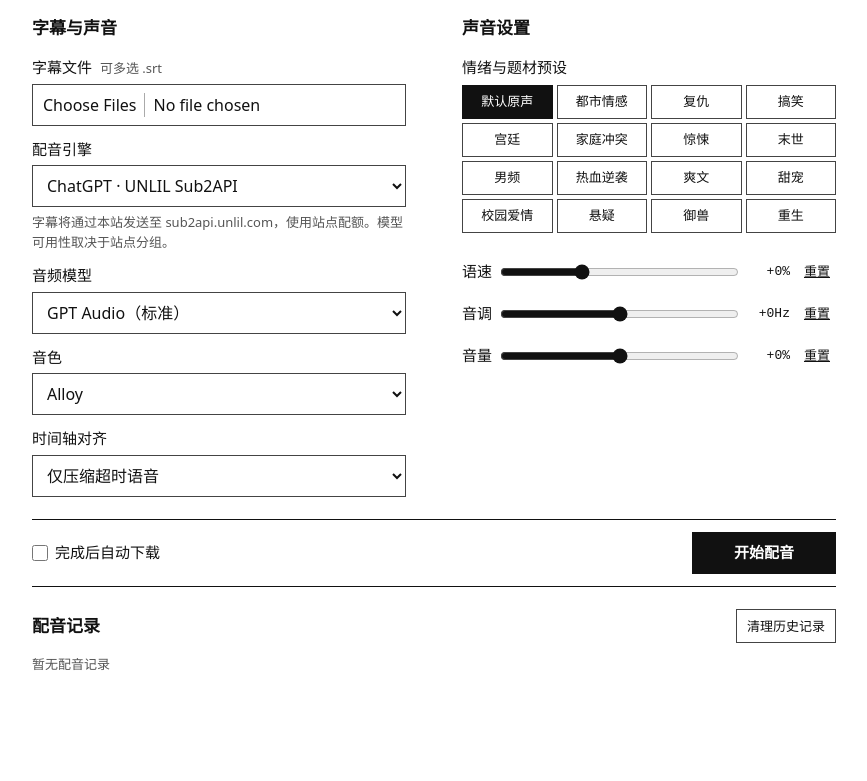
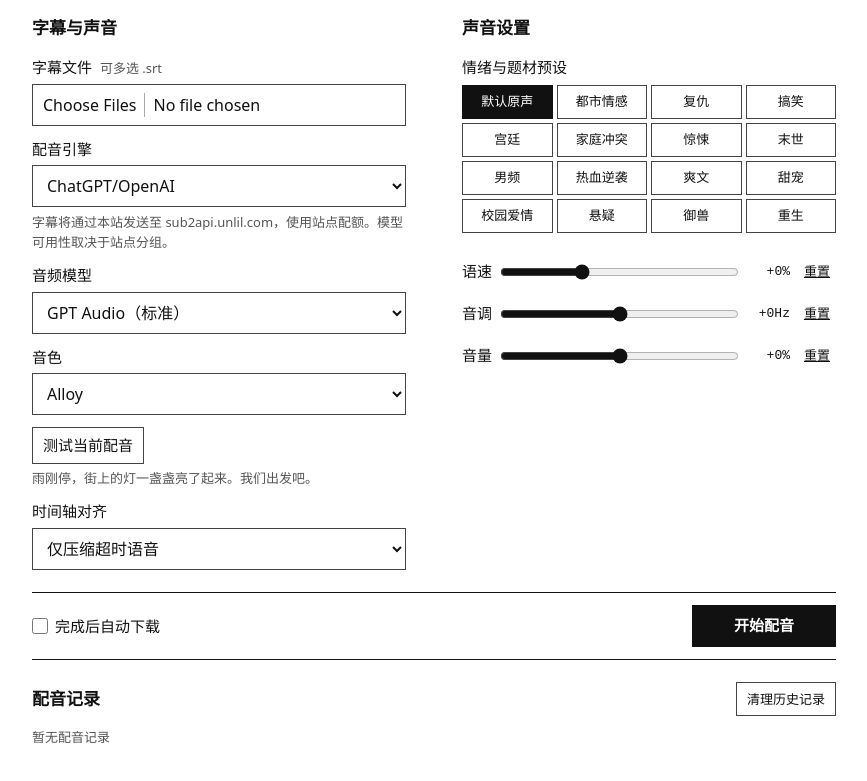
Before and after one commit to GHUNLIL/srt-voice-studio, a plain HTML site: page index.html in a window 1280 px wide. Shown: the part 99-880 px from the top of the page, without its empty margins (206-1073 px from the left). Before the commit the page ends 815 px from the top, so only its background shows below. Drawn offline with Linux system fonts and the light colour scheme.

Commit message:
Generate engine-specific voice samples with the selected settings

```diff
--- a/cloud-speech.js
+++ b/cloud-speech.js
@@ -47,6 +47,31 @@ fillVoices('sub2Voice',chatVoices);
 updateSpeechVoices();
 byId('speechModel').addEventListener('change',updateSpeechVoices);
 
+const previewLines = {
+  ja:'朝の駅に、まもなく最初の電車が到着します。',
+  ko:'해가 뜨자 조용하던 시장이 조금씩 활기를 되찾습니다.',
+  'en-us':'The morning train rolls past the lake as the sun comes up.',
+  de:'Am frühen Morgen öffnet die kleine Bäckerei am Marktplatz.',
+  cmn:'天刚亮，街角的面包店已经飘出了香味。'
+};
+
+function currentExample() {
+  const mode = engine.value;
+  const title = engine.selectedOptions[0].textContent;
+  if (mode === 'sub2api' || mode === 'compatible') {
+    const chat = mode === 'sub2api';
+    const model = selectedSetting(chat ? 'sub2Model' : 'speechModel');
+    const voice = selectedSetting(chat ? 'sub2Voice' : 'customVoice');
+    return {name:[title,model,voice].filter(Boolean).join(' · '),
+      text:chat ? '雨刚停，街上的灯一盏盏亮了起来。我们出发吧。' : '本次列车即将到站，请带好随身物品。'};
+  }
+  const lang = voiceList.value.split('+')[0];
+  return {name:title+' · '+voiceList.selectedOptions[0].textContent, text:previewLines[lang]};
+}
+function showExample() {
+  byId('sampleText').textContent = currentExample().text;
+}
+voiceList.addEventListener('change',showExample);
 function updateProvider() {
   const mode = engine.value;
   byId('localFields').hidden = mode !== 'local';
@@ -71,6 +96,7 @@ function updateProvider() {
     compatible:'每段字幕和密钥将直接发送到下方地址。请填写你信任且支持浏览器跨域请求的语音接口，费用计入该密钥所属账户。'
   };
   byId('engineNote').textContent = notes[mode];
+  showExample();
 }
 engine.addEventListener('change', updateProvider);
 byId('speechUrl').addEventListener('input', () => { byId('customKey').value = ''; });
--- a/index.html
+++ b/index.html
@@ -11,7 +11,7 @@
 <label for="srtFiles">字幕文件 <small>可多选 .srt</small></label>
 <input type="file" id="srtFiles" accept=".srt" multiple>
 <label for="engineSelect">配音引擎</label>
-<select id="engineSelect"><option value="local">浏览器本地语音</option><option value="azure-key">微软 Azure Speech · 自填密钥</option><option value="sub2api" selected>ChatGPT · UNLIL Sub2API</option><option value="compatible">兼容语音接口 · 自选模型</option><option value="azure" disabled hidden>微软 Azure Speech · 站点提供</option></select>
+<select id="engineSelect"><option value="local">浏览器本地语音</option><option value="azure-key">微软 Azure Speech · 自填密钥</option><option value="sub2api" selected>ChatGPT/OpenAI</option><option value="compatible">兼容语音接口 · 自选模型</option><option value="azure" disabled hidden>微软 Azure Speech · 站点提供</option></select>
             <p id="engineNote"></p>
 <div id="localFields" hidden><button type="button" id="downloadEngine">下载并缓存引擎（9.3 MB）</button></div>
 <div id="azureFields" class="provider-fields" hidden>
@@ -44,6 +44,8 @@
 <option value="de+m3">德语男声</option>
 <option value="de+f3">德语女声</option>
 </select>
+<div class="voice-example"><button type="button" id="sampleBtn" onclick="startBatchConversion(true)">测试当前配音</button>
+<p id="sampleText"></p></div>
 <label for="speedModeSelect">时间轴对齐</label>
 <select id="speedModeSelect"><option value="仅加速">仅压缩超时语音</option><option value="加速和减速">拉伸或压缩至字幕时长</option></select>
 </section>
--- a/studio.css
+++ b/studio.css
@@ -55,3 +55,6 @@ audio {grid-column:1/-1; width:100%; height:34px}
   .preset-btn {min-height:38px}
 }
 @media(max-width:360px) {.run {align-items:stretch; flex-direction:column}.presets {grid-template-columns:repeat(3,minmax(0,1fr))}}
+
+.voice-example {margin-top:12px}
+#sampleText {font-size:13px; color:#555; margin:5px 0 0}
--- a/studio.js
+++ b/studio.js
@@ -374,13 +374,19 @@ async function convert(file, task, settings) {
     if (!signal.aborted) finishTask(task, '配音失败 · ' + error.message, 'status-error');
   }
 }
-async function startBatchConversion() {
+async function startBatchConversion(example = false) {
   const input = byId('srtFiles');
   const files = Array.from(input.files);
+  if (example) {
+    const {name,text} = currentExample();
+    const filename = name.replace(/[^\p{L}\p{N} ._-]/gu,' ').replace(/\s+/g,' ').trim();
+    files.splice(0,files.length,new File(['1\n00:00:00,000 --> 00:00:05,000\n'+text], '试听 '+filename+'.srt'));
+  }
   if (!files.length) { notice('请先选择一个或多个 SRT 字幕文件。'); input.focus(); return; }
   const submit = byId('submitBtn');
   if (submit.disabled) return;
   submit.disabled = true;
+  byId('sampleBtn').disabled = true;
   notice('');
   try {
     await restored;
@@ -391,5 +397,5 @@ async function startBatchConversion() {
       submit.textContent = '正在配音 · ' + (i+1) + ' / ' + files.length;
       await convert(entry.file,entry.task,settings);
     }
-  } catch (error) { notice(error.message); } finally { submit.disabled = false; submit.textContent = '开始配音'; }
+  } catch (error) { notice(error.message); } finally { submit.disabled = false; byId('sampleBtn').disabled = false; submit.textContent = '开始配音'; }
 }
```
Also changed, not shown: 1 other file.
